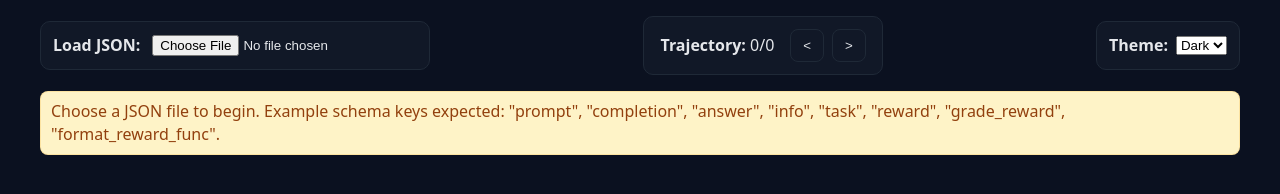
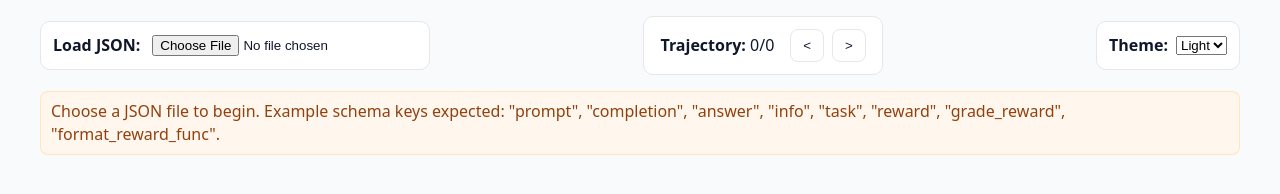
Before and after one commit to Diegi97/ragent, a plain HTML site: page index.html in a window 1280 px wide. Drawn offline with Linux system fonts and the light colour scheme.

Commit message:
Update theme to light mode in index.html, enhance run_eval.sh to save evaluation results as JSON, and add new model configuration in config.py.

```diff
--- a/index.html
+++ b/index.html
@@ -290,7 +290,7 @@
     }
   </style>
 </head>
-<body class="theme-dark">
+<body class="theme-light">
   <div class="container">
     <header>
       <div class="file-picker">
@@ -405,8 +405,9 @@
       bodyEl.classList.add('theme-light');
       themeSelect.value = 'light';
     } else {
-      bodyEl.classList.add('theme-dark');
-      themeSelect.value = 'dark';
+      bodyEl.classList.add('theme-light');
+      bodyEl.classList.remove('theme-dark');
+      themeSelect.value = 'light';
     }
     themeSelect.addEventListener('change', () => {
       if (themeSelect.value === 'light') {
```
Also changed, not shown: 2 other files.
